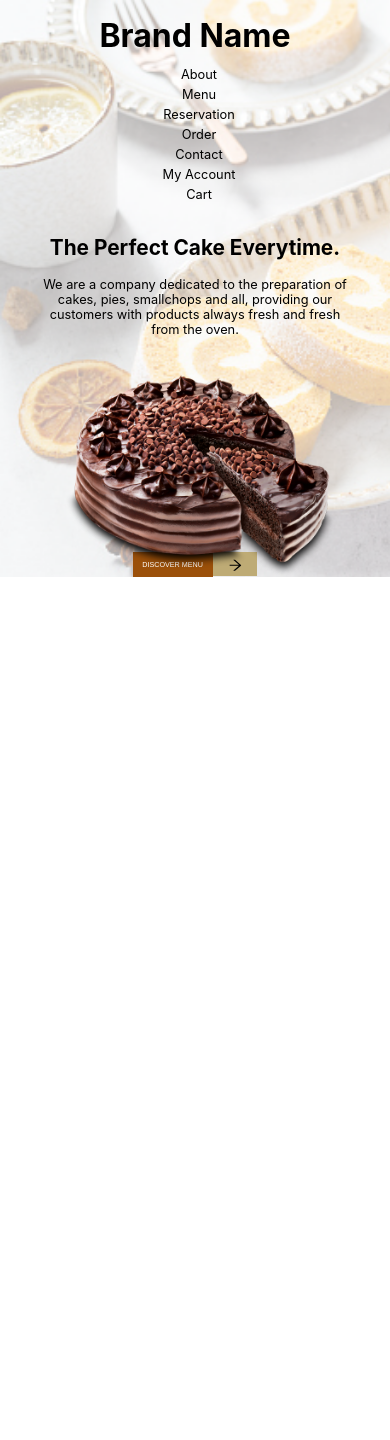
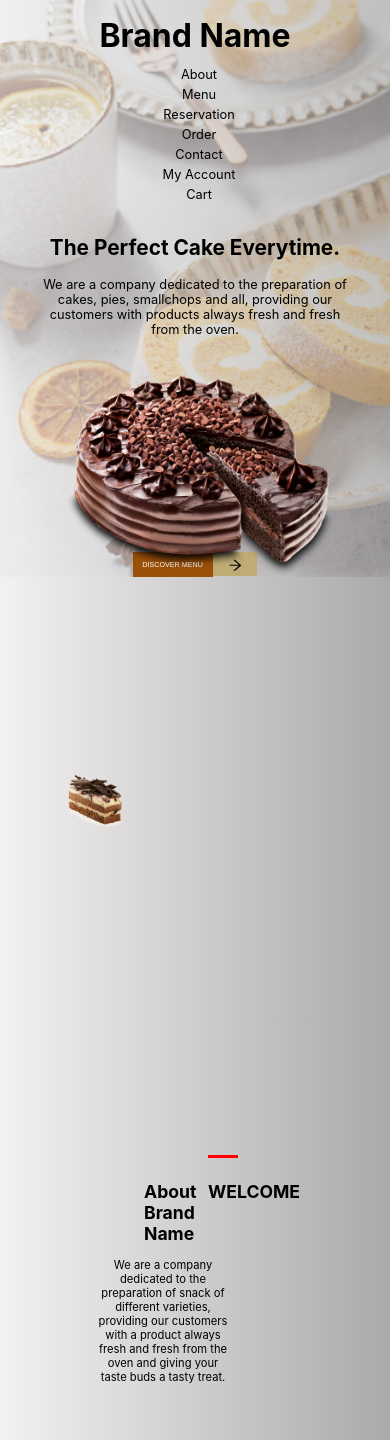
Before and after one commit to Mimi-codes/e_commerce, a React (Create React App) app: page / in a window 390 px wide. Before the commit the page ends 844 px from the top, so only its background shows below. Built offline with nearby package versions, Linux system fonts and the light colour scheme.

Commit message:
added some files

```diff
--- a/src/App.js
+++ b/src/App.js
@@ -3,11 +3,13 @@ import './App.css';
 import NavBar from './components/navbar/NavBar';
 import HeroSection from './components/herosection/HeroSection';
 import HeroSectionBg from './components/herosection/HeroSectionBg';
+import About from './components/about/About';
 
 function App() {
   return (
     <>
-   <HeroSection />
+   <HeroSection/>
+  <About />
 </>
     );
 }
--- /dev/null
+++ b/src/components/about/About.js
@@ -0,0 +1,17 @@
+//import AboutImg from './AboutImg';
+import classes from './About.module.css';
+import AboutImg from './AboutImg';
+import AboutText from './AboutText';
+
+function About() {
+return (
+    <>
+    <div className={classes.about}>
+<AboutImg />
+<AboutText />
+    </div>
+    </>
+)
+}
+
+export default About;
--- /dev/null
+++ b/src/components/about/About.module.css
@@ -0,0 +1,15 @@
+.about {
+    display: flex;
+    margin-top: 4rem;
+}
+
+
+
+/*MEDIA QUERY*/
+@media only screen and (max-width: 480px) {
+
+.about {
+    display: block;
+}
+
+}
--- /dev/null
+++ b/src/components/about/AboutImg.js
@@ -0,0 +1,12 @@
+import classes from './AboutImg.module.css';
+import perfectSnack from '../../assets/svg/choc.png';
+
+function AboutImg() {
+    return (
+        <div className={classes.image}>
+        <img src={perfectSnack} alt='hero img' />
+        </div>
+    )
+}
+
+export default AboutImg;
--- /dev/null
+++ b/src/components/about/AboutImg.module.css
@@ -0,0 +1,25 @@
+.image {
+    margin-left: 1rem;
+    max-width: 50%;
+    height: 100%;
+}
+
+.image img{
+     margin-top: 8rem;
+  }
+
+
+/*MEDIA QUERY*/
+@media only screen and (max-width: 480px) {
+
+    .image  {
+    margin-left: 3rem;
+ margin-right: 3rem;
+ height: 705;
+ max-width: 30%;
+}
+
+.image img {
+  max-width: 80%;
+}
+}
--- /dev/null
+++ b/src/components/about/AboutText.js
@@ -0,0 +1,21 @@
+import classes from './AboutText.module.css'
+import {HiOutlineMinus } from 'react-icons/hi';
+
+function AboutText() {
+    const svgStyles = {fontSize: '3rem'};
+
+return (
+    <>
+      <div className={classes.perfect}>
+ <div className={classes.hr}><h4>WELCOME</h4> </div>
+    <h2 className={classes['main-discover']}>About Brand Name</h2>
+    <p className={classes['main-discover-para']}>We are a company dedicated to the preparation
+    of snack of different varieties, providing our customers with a product
+    always fresh and fresh from the oven and giving your taste buds a tasty treat.</p>
+    {/* <HeroButton>props.children</HeroButton> */}
+    </div>
+    </>
+)
+}
+
+export default AboutText;
--- /dev/null
+++ b/src/components/about/AboutText.module.css
@@ -0,0 +1,58 @@
+
+
+.hr {
+    border-top: 3px solid red;
+    width: 30px;
+    height:8px;
+}
+
+.perfect {
+    margin-top: 20rem;
+    margin-left: 3rem;
+    margin-right: 7rem;
+    margin-bottom: 3.5rem;
+}
+
+.main-discover {
+    font-size: 3rem;
+}
+
+.main-discover-para {
+    font-size: 1.2rem;
+}
+
+
+/*MEDIA QUERY*/
+@media only screen and (max-width: 480px) {
+
+.discover {
+    max-width: 100vw;
+    display: block;
+}
+
+.perfect {
+    text-align: center;
+    display: block;
+}
+
+.main-discover {
+    display: block;
+    font-size: 1.1rem;
+    margin-left: 6rem;
+    margin-right: 6rem;
+}
+
+.main-discover-para {
+    font-size: 0.7rem;
+    margin-left: 3rem;
+    margin-right: 3rem;
+}
+
+.hr {
+    display: block;
+    margin-left: 10rem;
+    margin-right: 10rem;
+    font-size: 1.1rem;
+}
+
+}
--- a/src/components/herosection/HeroSection.js
+++ b/src/components/herosection/HeroSection.js
@@ -3,7 +3,9 @@ import HeroSectionBg from "./HeroSectionBg";
 function HeroSection() {
 return (
     <>
+<div >
     <HeroSectionBg />
+</div>
     </>
 )
 
--- a/src/components/herosection/HeroSvg.js
+++ b/src/components/herosection/HeroSvg.js
@@ -1,5 +1,7 @@
 import classes from './HeroSvg.module.css';
 import {BiCookie, BiCake} from 'react-icons/bi';
+import About from '../about/About';
+
 
 function HeroSvg() {
 
--- a/src/components/herosection/HeroSvg.module.css
+++ b/src/components/herosection/HeroSvg.module.css
@@ -8,9 +8,9 @@ margin-right: 19rem;
     background: white;
     margin-right: 3rem;
     position: relative;
-    top: 3rem;
+    top: 5.5rem;
     width: 14rem;
-    height: 8rem;
+    height: 11rem;
 }
 
 .description{
--- a/src/index.css
+++ b/src/index.css
@@ -5,6 +5,8 @@ body {
     sans-serif;
   -webkit-font-smoothing: antialiased;
   -moz-osx-font-smoothing: grayscale;
+  background-image: linear-gradient(to right, rgba(143, 116, 116, 0.1), rgba(87, 84, 84, 0.5));
+
 }
 
 code {
```
